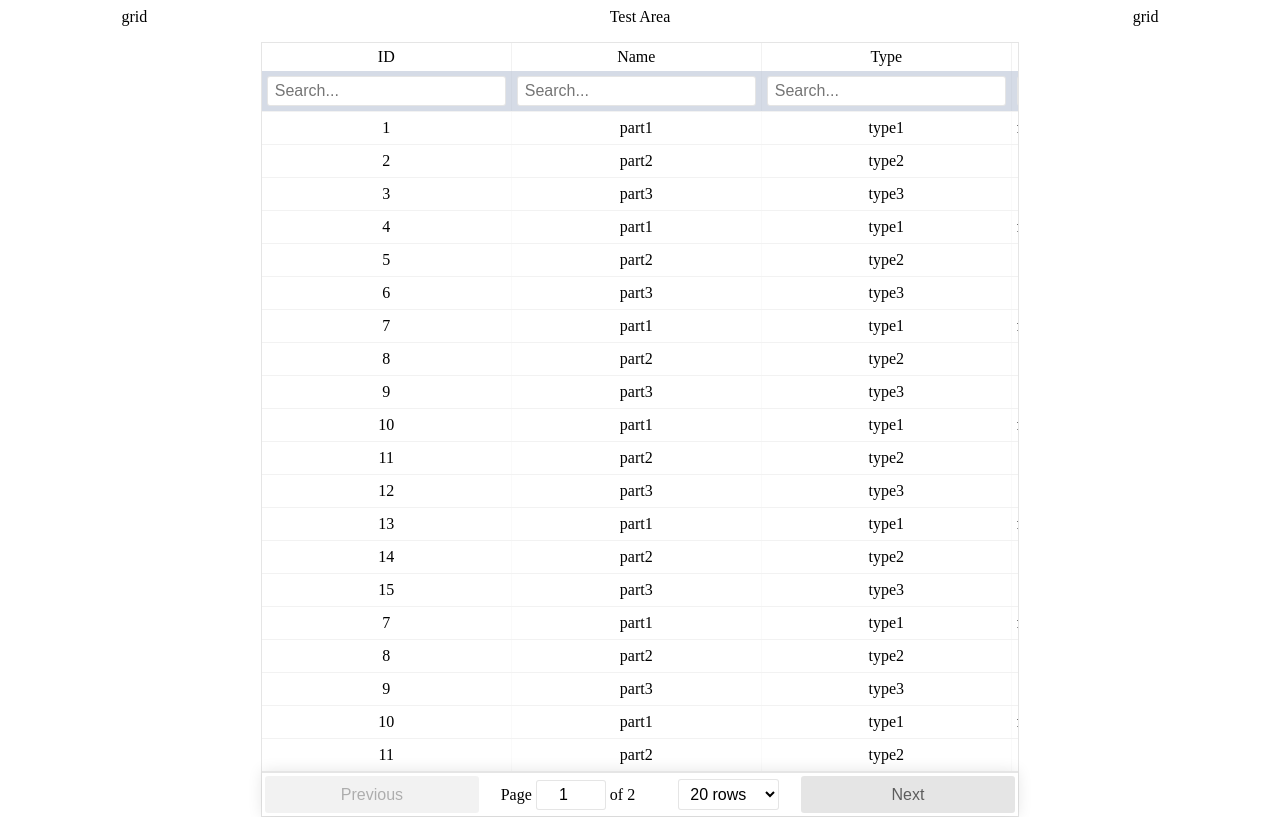
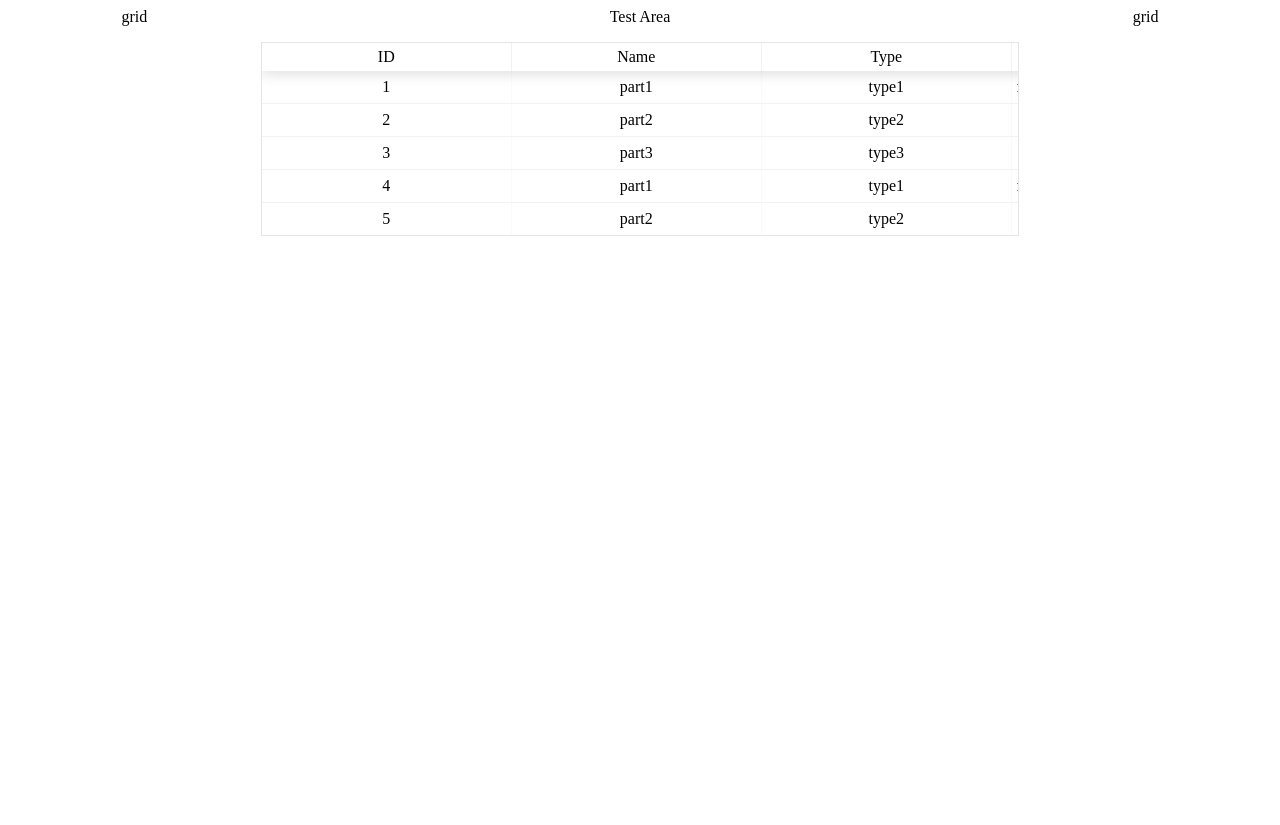
Before and after one commit to crpete23/crossbrowser-react-utilities, a React (Create React App) app: page / in a window 1280 px wide. After the commit the page ends 800 px from the top, so only its background shows below. Built offline with nearby package versions, Linux system fonts and the light colour scheme.

Commit message:
determined super-table is not performant when attempting infinite scroll

```diff
--- a/package.json
+++ b/package.json
@@ -8,7 +8,8 @@
     "react": "^16.8.6",
     "react-dom": "^16.8.6",
     "react-scripts": "3.0.1",
-    "react-table": "^6.10.0"
+    "react-table": "^6.10.0",
+    "react-waypoint": "^9.0.2"
   },
   "scripts": {
     "start": "react-scripts start",
--- a/src/components/super-table/SuperTable.js
+++ b/src/components/super-table/SuperTable.js
@@ -1,7 +1,8 @@
-import React, { useRef } from "react";
+import React, { /*Fragment,*/ useRef } from "react";
 import ReactTable from "react-table";
 import matchSorter from "match-sorter";
 import "react-table/react-table.css";
+// import { Waypoint } from "react-waypoint";
 
 const renderNoTable = (hideTableMessage = "No data available") => (
   <div style={{ textAlign: "center" }}>
@@ -67,26 +68,43 @@ export const SuperTable = ({
     tableRef.current.getResolvedState().resized.pop();
   }
   return (
+    // <Fragment>
     <ReactTable
-      filterable={isSearchable}
+      // filterable={isSearchable}
       ref={tableRef}
-      defaultFilterMethod={(filter, row) => {
-        let colKey = filter.id;
-        let query = filter.value;
-        let data = row[colKey];
-        return (
-          matchSorter([data], query, {
-            threshold: matchSorter.rankings.CONTAINS
-          }).length > 0
-        );
-      }}
+      // defaultFilterMethod={(filter, row) => {
+      //   let colKey = filter.id;
+      //   let query = filter.value;
+      //   let data = row[colKey];
+      //   return (
+      //     matchSorter([data], query, {
+      //       threshold: matchSorter.rankings.CONTAINS
+      //     }).length > 0
+      //   );
+      // }}
       //   onSortedChange={newSorted => handleTableEvent(setViewDataState, tableRef)}
       //   onFilteredChange={filtered =>
       //     handleTableEvent(setViewDataState, tableRef)
       //   }
+      className={"-highlight"}
+      showPagination={false}
+      defaultPageSize={5}
       columns={columnsCopy}
       data={data}
       {...props}
     />
+    //  <Waypoint
+    //     onEnter={() => handleWaypointEnter()}
+    //     onLeave={() => handleWaypointLeave()}
+    //   />
+    // </Fragment>
   );
 };
+
+// const handleWaypointEnter = () => {
+//   console.log("entering");
+// };
+
+// const handleWaypointLeave = () => {
+//   console.log("leaving");
+// };
--- a/src/components/super-table/TableContainer.js
+++ b/src/components/super-table/TableContainer.js
@@ -29,7 +29,6 @@ class TableContainer extends Component {
   setViewDataState = viewData => this.setState({ viewData });
 
   render() {
-    console.log(this.state.columns);
     const columnsInTable = this.state.columns.filter(col => !col.doNotShow);
     return (
       <div className="super-table-container">
@@ -39,7 +38,6 @@ class TableContainer extends Component {
         <SuperTable
           {...this.props}
           setViewDataState={this.setViewDataState}
-          showPaginationBottom
           columns={columnsInTable.filter(col => col.isActive && !col.doNotShow)}
         />
       </div>
```
Also changed, not shown: 1 other file (tests, documents, lock files or other folders).
